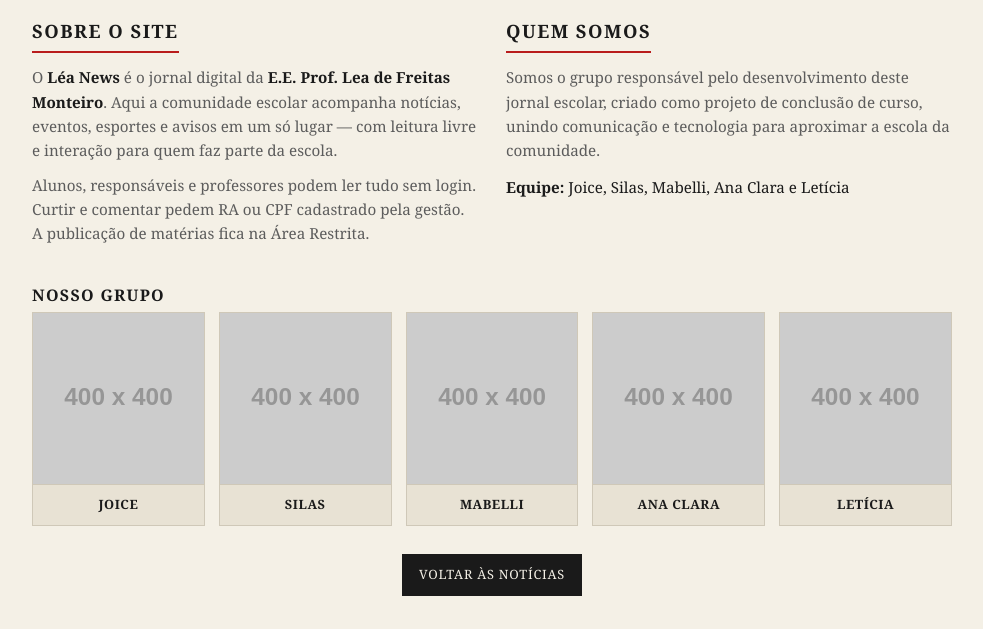
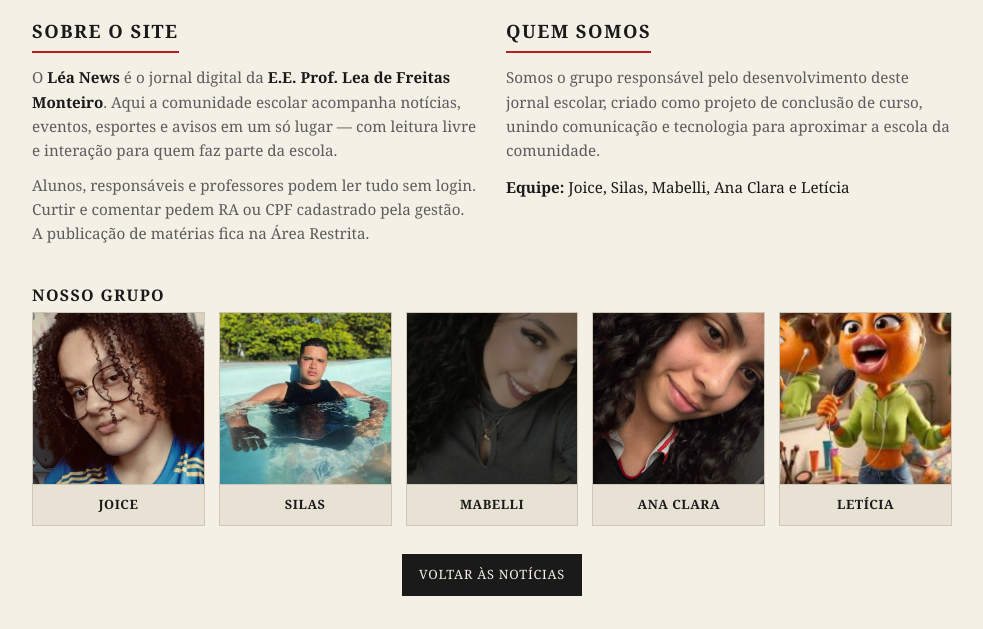
Before and after one commit to Joice-ux/joice-repositorio, a plain HTML site: page sobre.html in a window 1280 px wide. Shown: the part 171-800 px from the top of the page, without its empty margins (148-1131 px from the left). Drawn offline with Linux system fonts and the light colour scheme; placeholder pictures from the web are drawn by us.

Commit message:
arrumado

```diff
--- a/sobre.html
+++ b/sobre.html
@@ -51,35 +51,35 @@
         <div class="team-photos">
           <figure class="team-card">
             <div class="team-photo-wrap">
-              <img src="fototeste2.jpeg" alt="Joice"
+              <img src="../fotos/fototeste2.jpeg" alt="Joice"
                    onerror="this.onerror=null;this.src='https://placehold.co/400x400/1a1a1a/f4f0e6?text=Joice';">
             </div>
             <figcaption>Joice</figcaption>
           </figure>
           <figure class="team-card">
             <div class="team-photo-wrap">
-              <img src="Silas.jpeg" alt="Silas"
+              <img src="../fotos/Silas.jpeg" alt="Silas"
                    onerror="this.onerror=null;this.src='https://placehold.co/400x400/1a1a1a/f4f0e6?text=Silas';">
             </div>
             <figcaption>Silas</figcaption>
           </figure>
           <figure class="team-card">
             <div class="team-photo-wrap">
-              <img src="Mabelli.jpeg" alt="Mabelli"
+              <img src="../fotos/Mabelli.jpeg" alt="Mabelli"
                    onerror="this.onerror=null;this.src='https://placehold.co/400x400/1a1a1a/f4f0e6?text=Mabelli';">
             </div>
             <figcaption>Mabelli</figcaption>
           </figure>
           <figure class="team-card">
             <div class="team-photo-wrap">
-              <img src="fototeste.jpeg" alt="Ana Clara"
+              <img src="../fotos/fototeste.jpeg" alt="Ana Clara"
                    onerror="this.onerror=null;this.src='https://placehold.co/400x400/1a1a1a/f4f0e6?text=Ana+Clara';">
             </div>
             <figcaption>Ana Clara</figcaption>
           </figure>
           <figure class="team-card">
             <div class="team-photo-wrap">
-              <img src="Leticia.jpeg" alt="Letícia"
+              <img src="../fotos/Leticia.jpeg" alt="Letícia"
                    onerror="this.onerror=null;this.src='https://placehold.co/400x400/1a1a1a/f4f0e6?text=Leticia';">
             </div>
             <figcaption>Letícia</figcaption>
```
